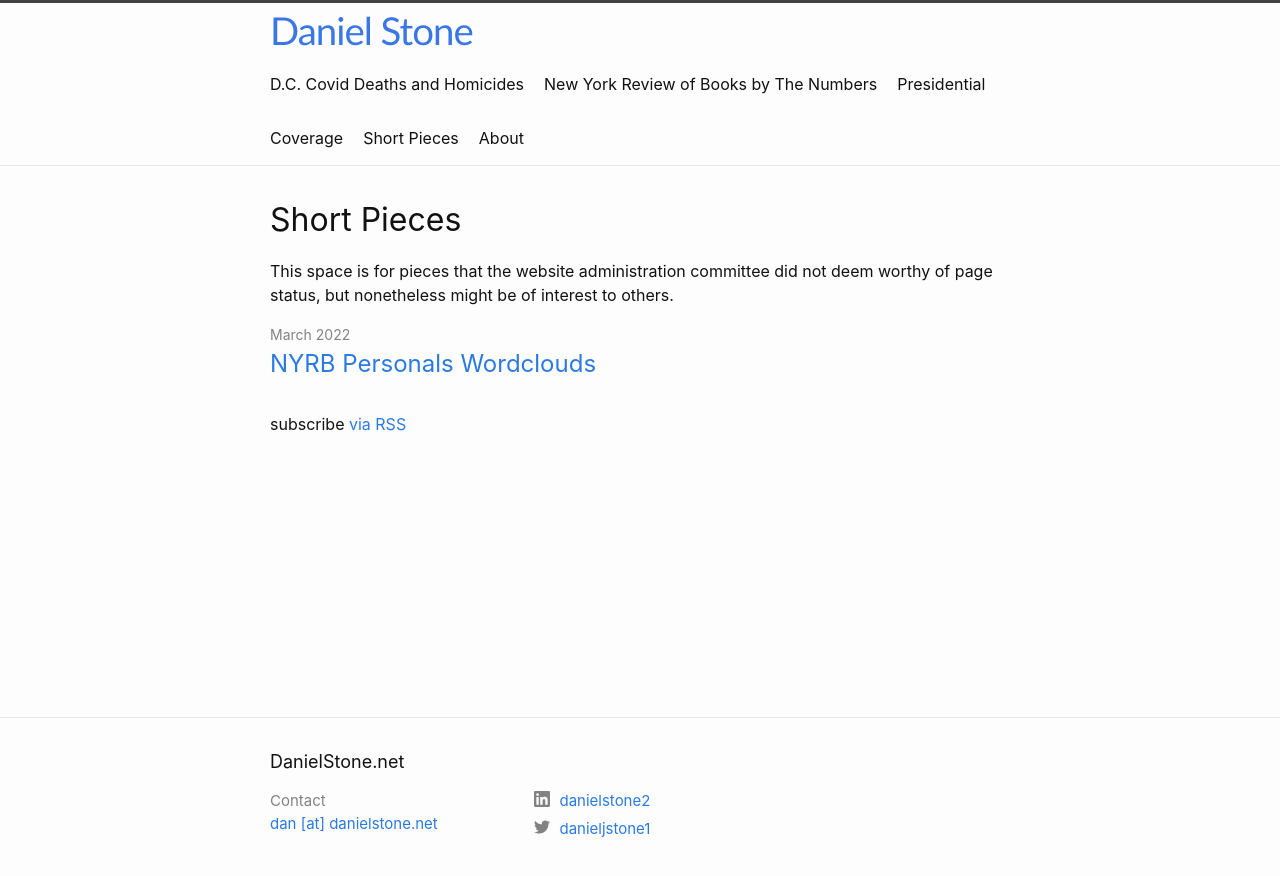
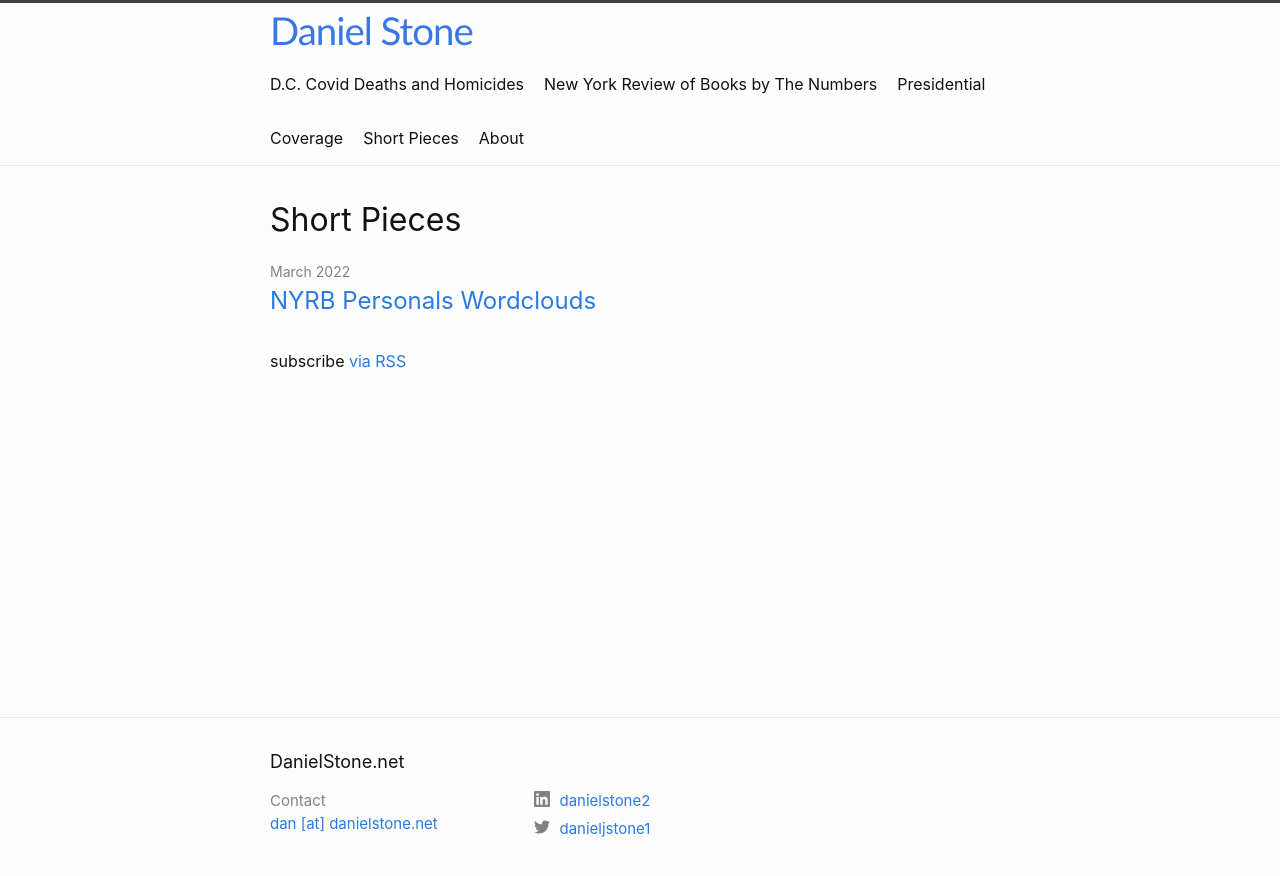
Before and after one commit to danieljstone/danieljstone.github.io, a Jekyll site: the page built from 85_writing.md, in a window 1280 px wide. Shown: the top 876 px of the page. Built offline with Jekyll 4.4.1, drawn with Linux system fonts in a browser that asks for light colours.

Commit message:
Update 85_writing.md

```diff
--- a/85_writing.md
+++ b/85_writing.md
@@ -3,5 +3,3 @@ layout: pagelanding
 permalink: /writing/
 title: Short Pieces
 ---
-
-This space is for pieces that the website administration committee did not deem worthy of page status, but nonetheless might be of interest to others.
```
